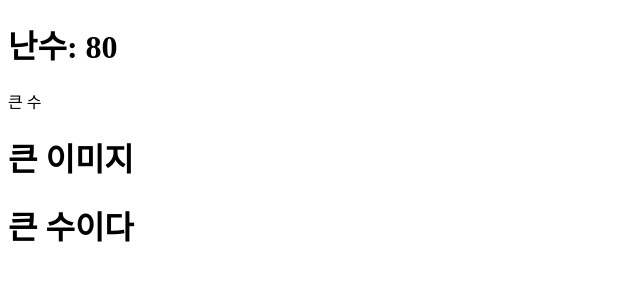
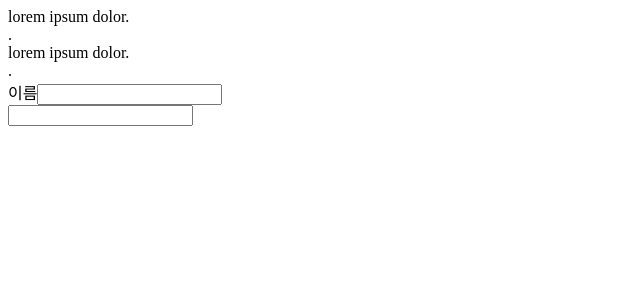
Before and after one commit to yel106/react20231031, a React (Create React App) app: page / in a window 1280 px wide. Shown: the top 300 px of the page, without its empty margins (0-640 px from the left). Built offline with nearby package versions, Linux system fonts and the light colour scheme.

Commit message:
jsx에서 js(자바스크립트) 키워드 사용 불가

```diff
--- a/src/App.js
+++ b/src/App.js
@@ -1,27 +1,23 @@
 function App() {
-  // 1~100
-  const number = Math.ceil(Math.random() * 100);
-  const isLarge = number > 50;
-  const isSmall = number <= 50;
+  // JSX가 JS 코드로 변환됨
+  // 따라서 JS 키워드를 사용할 수 없음
 
   return (
     <>
-      <h1>난수: {number}</h1>
-      <div>{number > 50 ? "큰 수" : "작은 수"}</div>
-      <div>{number > 50 ? <BigImage /> : <SmallImage />}</div>
-      <div>{isLarge && <h1>큰 수이다</h1>}</div> {/* isLarge이면 큰수이다 */}
-      <div>{isLarge || <h1>작은 수이다.</h1>} </div>{" "}
-      {/* isLarge가 아니면 작은수이다 */}
+      {/* class 속성은 className으로 작성 해야함 */}
+      <div className="header">lorem ipsum dolor.</div>.
+      <div className="error">lorem ipsum dolor.</div>.
+      {/* for 속성은 htmlFor로 작성*/}
+      <div>
+        <label htmlFor="nameInput">이름</label>
+        <input type="text" id="nameInput" />
+      </div>
+      <div>
+        <label htmlFor="ageInput"></label>
+        <input type="text" id="ageInput" />
+      </div>
     </>
   );
 }
 
-function BigImage() {
-  return <h1>큰 이미지</h1>;
-}
-
-function SmallImage() {
-  return <h3>작은 이미지</h3>;
-}
-
 export default App;
```
